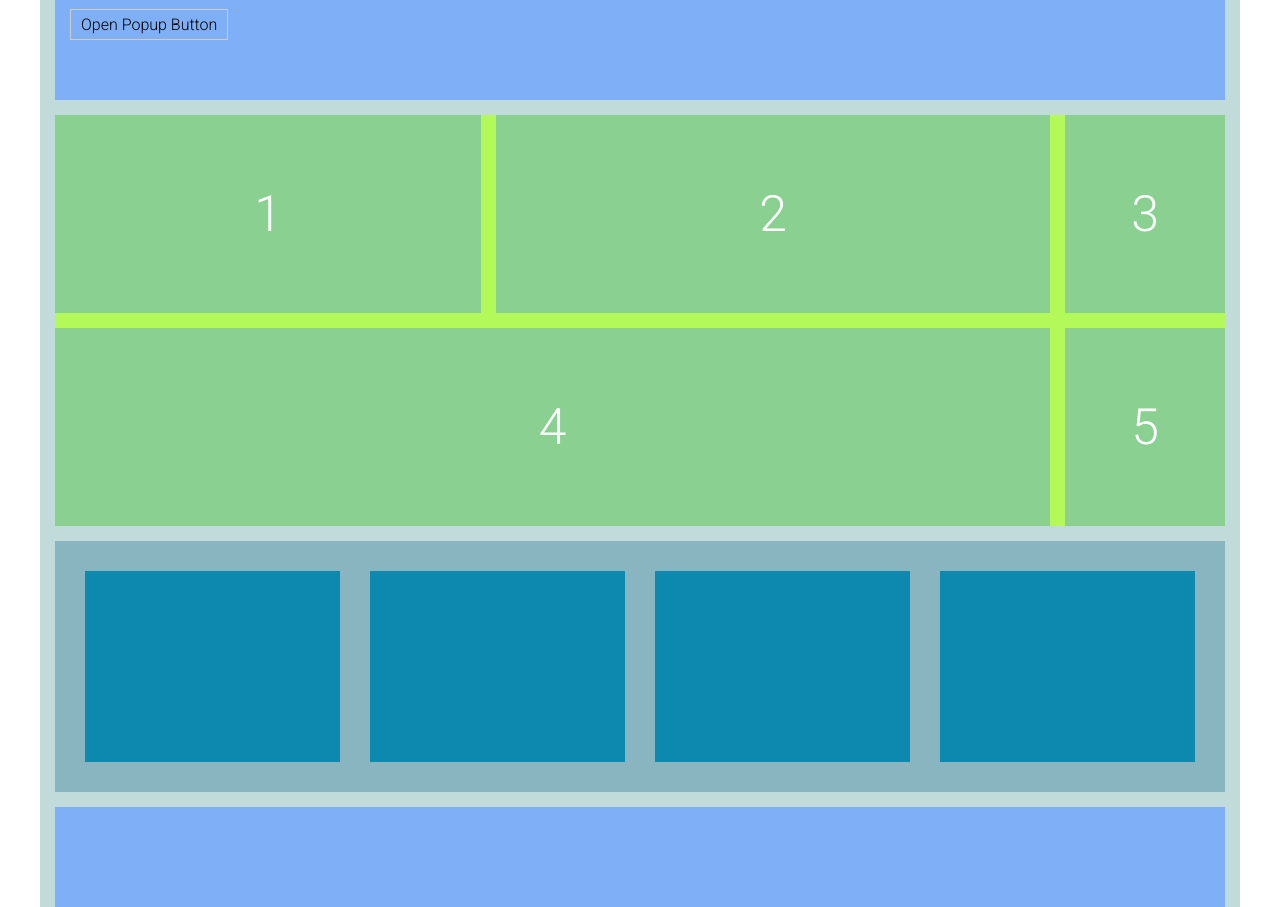
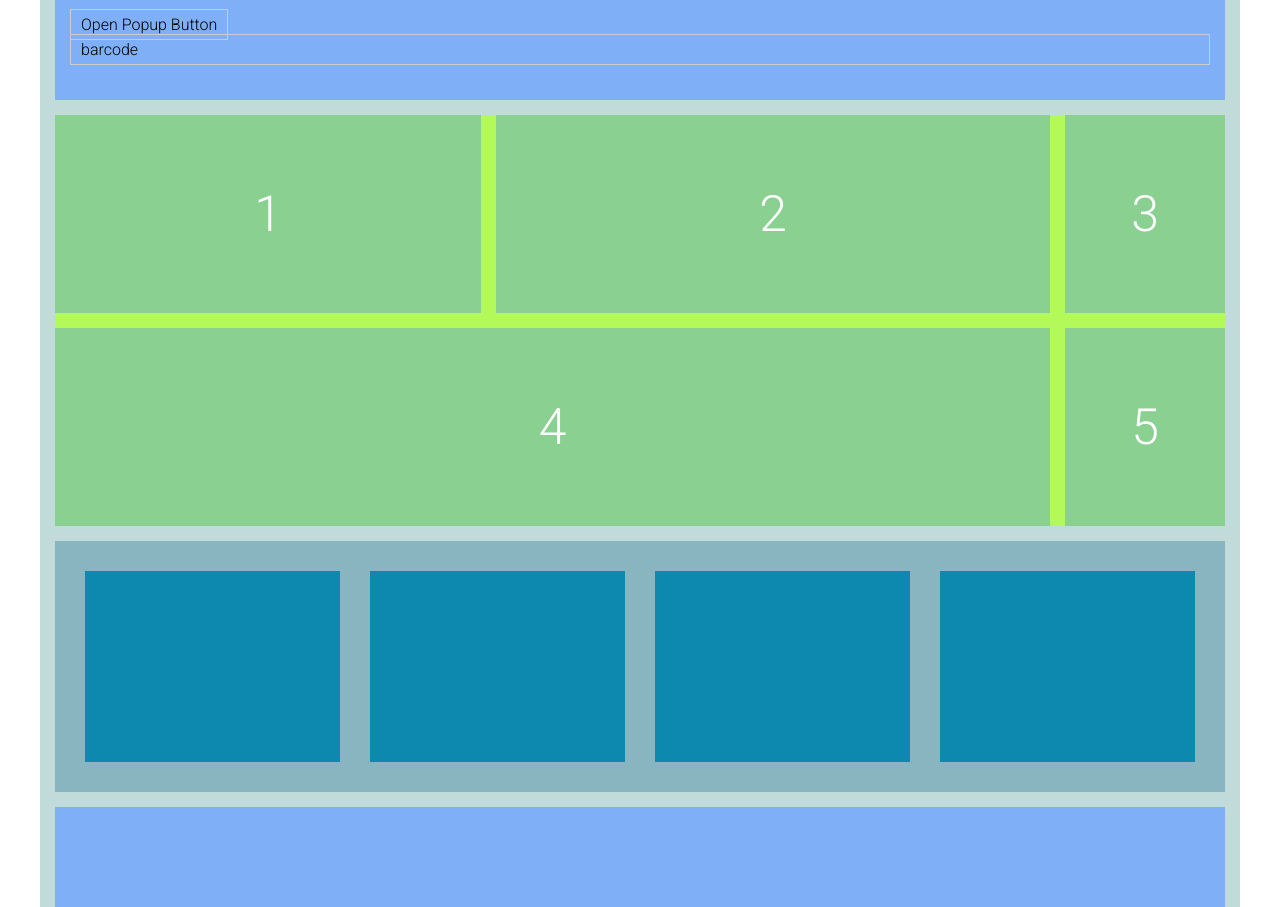
Before and after one commit to ArturDerbeniov/abcp, a plain HTML site: page index.html in a window 1280 px wide. Drawn offline with Linux system fonts and the light colour scheme.

Commit message:
Update index.html

```diff
--- a/index.html
+++ b/index.html
@@ -33,6 +33,7 @@
                 </div>
             </div>
     		<a href="#popup" class="btn">Open Popup Button</a>
+            <div class="btn">barcode</div>
     	</header>
     	<div class="container-fluid">
             <section class="section-1">
```
